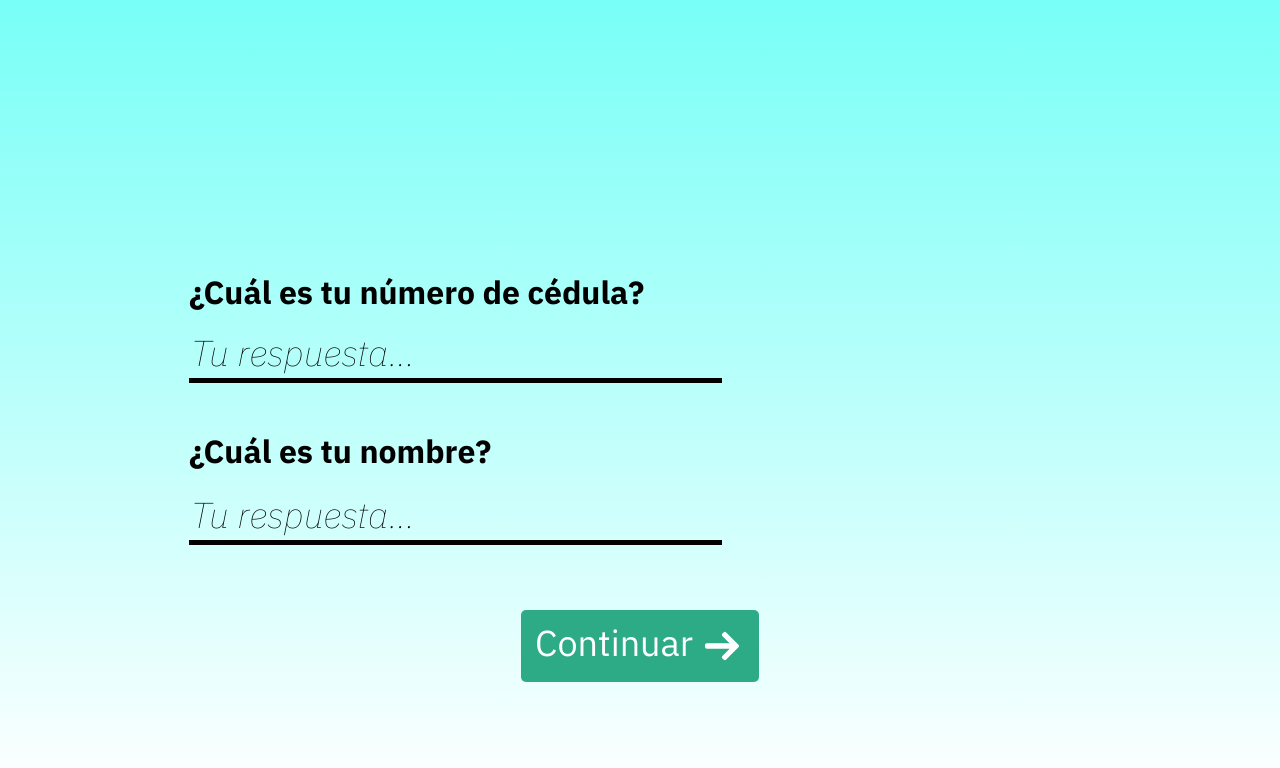
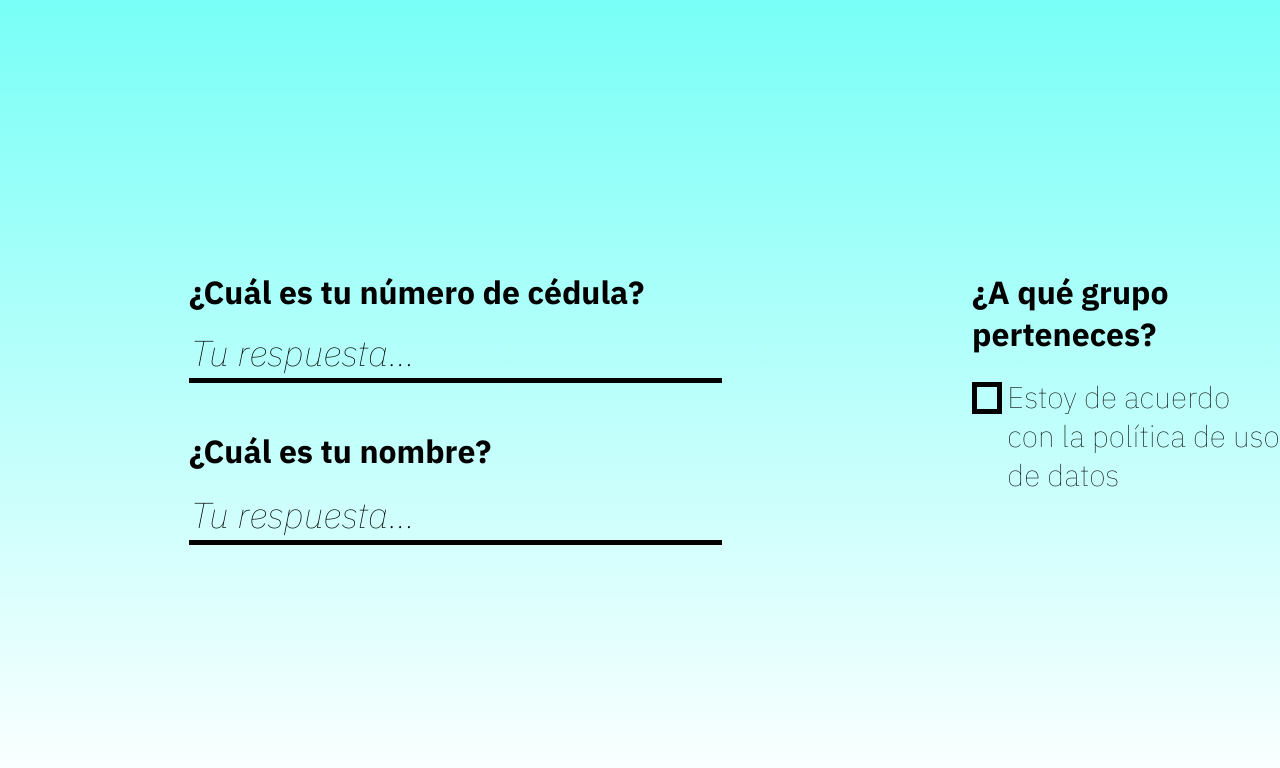
Before and after one commit to Royvargas55/innovation-club-caribe, a React app: page /data-page in a window 1280 px wide. Shown: the top 768 px of the page. Built offline with nearby package versions, Linux system fonts and the light colour scheme.

Commit message:
[add] Checkbox component, useLocalStorage, QuestionPage1 Container

```diff
--- /dev/null
+++ b/src/components/Checkbox.jsx
@@ -0,0 +1,34 @@
+import React from "react";
+
+// Styles
+import '../styles/components/Checkbox.scss';
+
+const Checkbox = ({message, handleOnChange}) => {
+  return (
+    <>
+      <label class="checkbox">
+        <span class="checkbox__input">
+          <input onChange={handleOnChange} type="checkbox" name="checkbox" />
+          <span class="checkbox__control">
+            <svg
+              xmlns="http://www.w3.org/2000/svg"
+              viewBox="0 0 24 24"
+              aria-hidden="true"
+              focusable="false"
+            >
+              <path
+                fill="none"
+                stroke="currentColor"
+                stroke-width="3"
+                d="M1.73 12.91l6.37 6.37L22.79 4.59"
+              />
+            </svg>
+          </span>
+        </span>
+        <span class="radio__label">{message}</span>
+      </label>
+    </>
+  );
+};
+
+export default Checkbox;
--- a/src/components/Input.jsx
+++ b/src/components/Input.jsx
@@ -3,10 +3,10 @@ import React from 'react'
 // Styles
 import '../styles/components/Input.scss';
 
-const Input = ({placeholder}) => {
+const Input = ({placeholder, reference}) => {
     return (
         <>
-            <input className='input' type="text" placeholder={placeholder}/>
+            <input ref={reference} className='input' type="text" placeholder={placeholder}/>
         </>
     );
 };
--- a/src/containers/DataPage.jsx
+++ b/src/containers/DataPage.jsx
@@ -1,31 +1,64 @@
-import React from 'react';
+import React, { useState, useRef } from 'react';
 import { Link } from 'react-router-dom';
+import { useLocalStorage } from '../hooks/useLocalStorage';
 
 // Components
-import Input from '../components/Input';
-import Button from '../components/Button/Button'
+import Input from '../components/Input';;
+import Button from '../components/Button/Button';
+import Checkbox from '../components/Checkbox';
 
 // Styles
 import '../styles/components/DataPage.scss';
 
 const DataPage = () => {
+    const [showButton, setShowButton] = useState(false);
+    const { setLocalStorage } = useLocalStorage('student', {});
+    const inputId = useRef('');
+    const inputName = useRef('');
+
+    const handleClick = () => {
+        const student = {
+            'id': inputId.current.value,
+            'name': inputName.current.value,
+            'scholarship': 'none',
+        }
+        setLocalStorage(student);
+    }
+
+    const onChange = () => {
+        setShowButton(!showButton);
+    };
+
     return (
         <>
             <div className='data'>
                 <div className='data__form'>
                     <div className='data__form__inputs'>
                         <h1 className='data__form__inputs__id'>¿Cuál es tu número de cédula?</h1>
-                        <Input placeholder='Tu respuesta...'/>
+                        <Input
+                            reference={inputId}
+                            placeholder='Tu respuesta...'
+                        />
                         <h1 className='data__form__inputs__name'>¿Cuál es tu nombre?</h1>
-                        <Input placeholder='Tu respuesta...'/>
+                        <Input
+                            reference={inputName}
+                            placeholder='Tu respuesta...'
+                        />
                     </div>
                     <div className='data__form__group'>
-
+                        <h1>¿A qué grupo perteneces?</h1>
+                        {/*Botones*/}
+                        <Checkbox
+                            handleOnChange={onChange}
+                            message='Estoy de acuerdo con la política de uso de datos'
+                        />
                     </div>
                 </div>
-                <div className='data__button'>
-                    <Link to='/video'><Button text='Continuar'></Button></Link>
-                </div>
+                {showButton &&
+                    <div className='data__button'>
+                       <Link to='/question-1'><Button method={handleClick} text='Continuar'></Button></Link>
+                   </div>
+                }
             </div>
         </>
     )
--- /dev/null
+++ b/src/containers/QuestionPage1.jsx
@@ -0,0 +1,11 @@
+import React from 'react'
+
+const QuestionPage1 = () => {
+    return (
+        <div>
+            <h1>Question 1</h1>
+        </div>
+    );
+};
+
+export default QuestionPage1;
--- /dev/null
+++ b/src/hooks/useLocalStorage.js
@@ -0,0 +1,24 @@
+import { useState } from 'react'
+
+export const useLocalStorage = (key, initialValue) => {
+  const [storedValue, setValue] = useState(() => {
+    try {
+      const item = window.localStorage.getItem(key)
+      return item !== null ? JSON.parse(item) : initialValue
+    } catch (error) {
+      console.error(error)
+      return initialValue
+    }
+  })
+
+  const setLocalStorage = value => {
+    try {
+      window.localStorage.setItem(key, JSON.stringify(value))
+      setValue(value)
+    } catch (error) {
+      console.error(error)
+    }
+  }
+
+  return { storedValue, setLocalStorage }
+}
--- a/src/routes/App.jsx
+++ b/src/routes/App.jsx
@@ -6,6 +6,8 @@ import Layout from '../components/Layout';
 import Home from '../containers/Home';
 import Video from '../containers/Video';
 import DataPage from '../containers/DataPage';
+import QuestionPage1 from '../containers/QuestionPage1';
+
 
 // Prototype configuration
 Object.defineProperty(HTMLMediaElement.prototype, 'playing', {
@@ -27,6 +29,7 @@ const App = () => {
           <Route exact path="/" component={Home} />
           <Route exact path="/video" component={Video} />
           <Route exact path="/data-page" component={DataPage} />
+          <Route exact path="/question-1" component={QuestionPage1} />
         </Switch>
       </Layout>
     </BrowserRouter>
--- /dev/null
+++ b/src/styles/components/Checkbox.scss
@@ -0,0 +1,61 @@
+.checkbox {
+  display: flex;
+}
+
+.checkbox__input {
+  input {
+    opacity: 0;
+    margin-right: 18px;
+    width: 1em;
+    height: 1em;
+  }
+}
+
+.checkbox__control {
+  margin-top: 5px;
+  display: inline-grid;
+  width: 20px;
+  height: 22px;
+  border: 5px solid #000000;
+}
+
+.checkbox__input {
+  display: grid;
+  grid-template-areas: "checkbox";
+
+  > * {
+    grid-area: checkbox;
+  }
+}
+
+.checkbox__control svg {
+  transition: transform 0.1s ease-in 25ms;
+  transform: scale(0);
+  transform-origin: bottom left;
+}
+
+.checkbox__input input:checked + .checkbox__control svg {
+  transform: scale(1);
+}
+
+.checkbox__input input:focus + .checkbox__control {
+  box-shadow: 0 0 0 0.05em #fff, 0 0 0.15em 0.1em currentColor;
+}
+
+:root {
+  --disabled: #959495;
+}
+
+.checkbox__input input:checkbox:disabled + .checkbox__control {
+  color: var(--disabled);
+}
+
+.checkbox--disabled {
+  color: var(--disabled);
+}
+
+.radio__label {
+  font-style: normal;
+  font-weight: 300;
+  font-size: 30px;
+}
--- a/src/styles/components/DataPage.scss
+++ b/src/styles/components/DataPage.scss
@@ -7,7 +7,8 @@
   color: #000000;
   background: linear-gradient(180deg, #78fff7 0%, rgba(106, 255, 210, 0) 100%);
 }
-
+.data__form {
+  display: flex;
   .data__form__inputs {
     padding: 250px 0 0 189px;
     .data__form__inputs__id {
@@ -17,6 +18,10 @@
       margin: 47px 0 16px 0;
     }
   }
+  .data__form__group {
+    padding: 250px 0 0 250px;
+  }
+}
 
 .data__button {
   margin-top: 65px;
```
Lines whose indentation alone changed are shown as unchanged.
